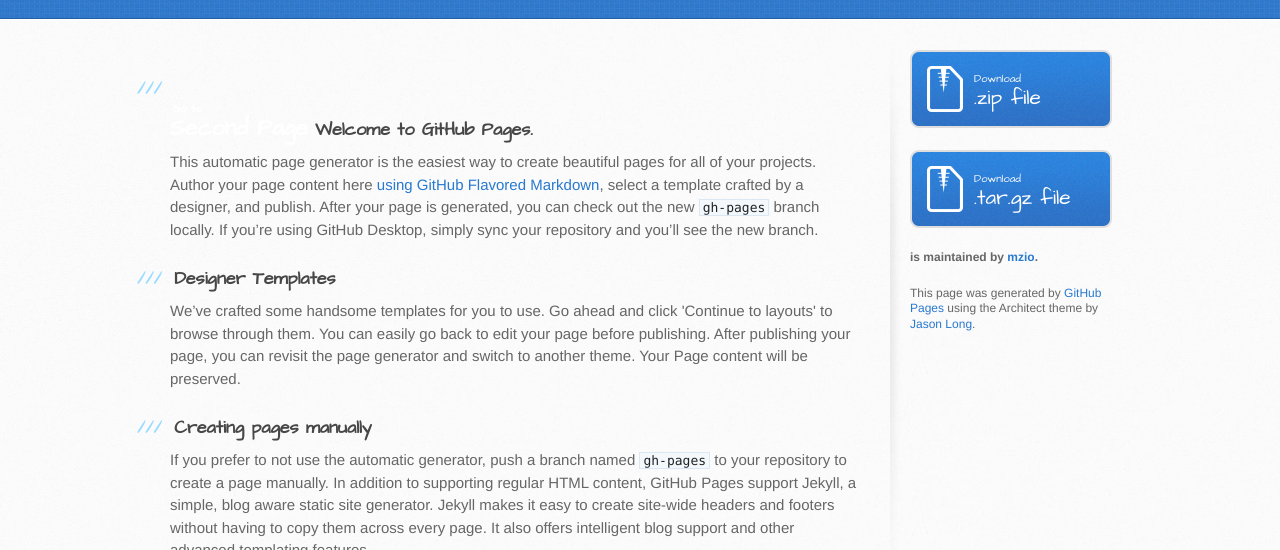
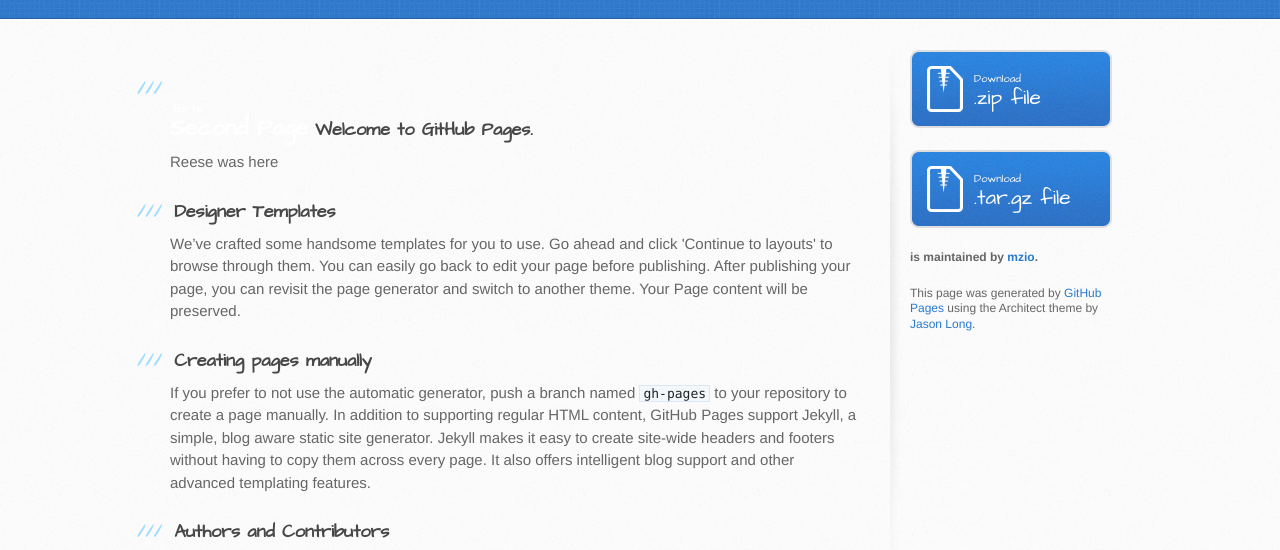
Before and after one commit to reese-c19/stogabio, a plain HTML site: page index.html in a window 1280 px wide. Shown: the part 182-732 px from the top of the page. Drawn offline with Linux system fonts and the light colour scheme.

Commit message:
Update index.html

```diff
--- a/index.html
+++ b/index.html
@@ -34,7 +34,7 @@
 <a href="https://mzio.github.io/stogabio/page_2" class="button"><small>Go to </small> Second Page</a>
 <a id="welcome-to-github-pages" class="anchor" href="#welcome-to-github-pages" aria-hidden="true"><span class="octicon octicon-link"></span></a>Welcome to GitHub Pages.</h3>
 
-<p>This automatic page generator is the easiest way to create beautiful pages for all of your projects. Author your page content here <a href="https://guides.github.com/features/mastering-markdown/">using GitHub Flavored Markdown</a>, select a template crafted by a designer, and publish. After your page is generated, you can check out the new <code>gh-pages</code> branch locally. If you’re using GitHub Desktop, simply sync your repository and you’ll see the new branch.</p>
+<p>Reese was here </p>
 
 <h3>
 <a id="designer-templates" class="anchor" href="#designer-templates" aria-hidden="true"><span class="octicon octicon-link"></span></a>Designer Templates</h3>
```
